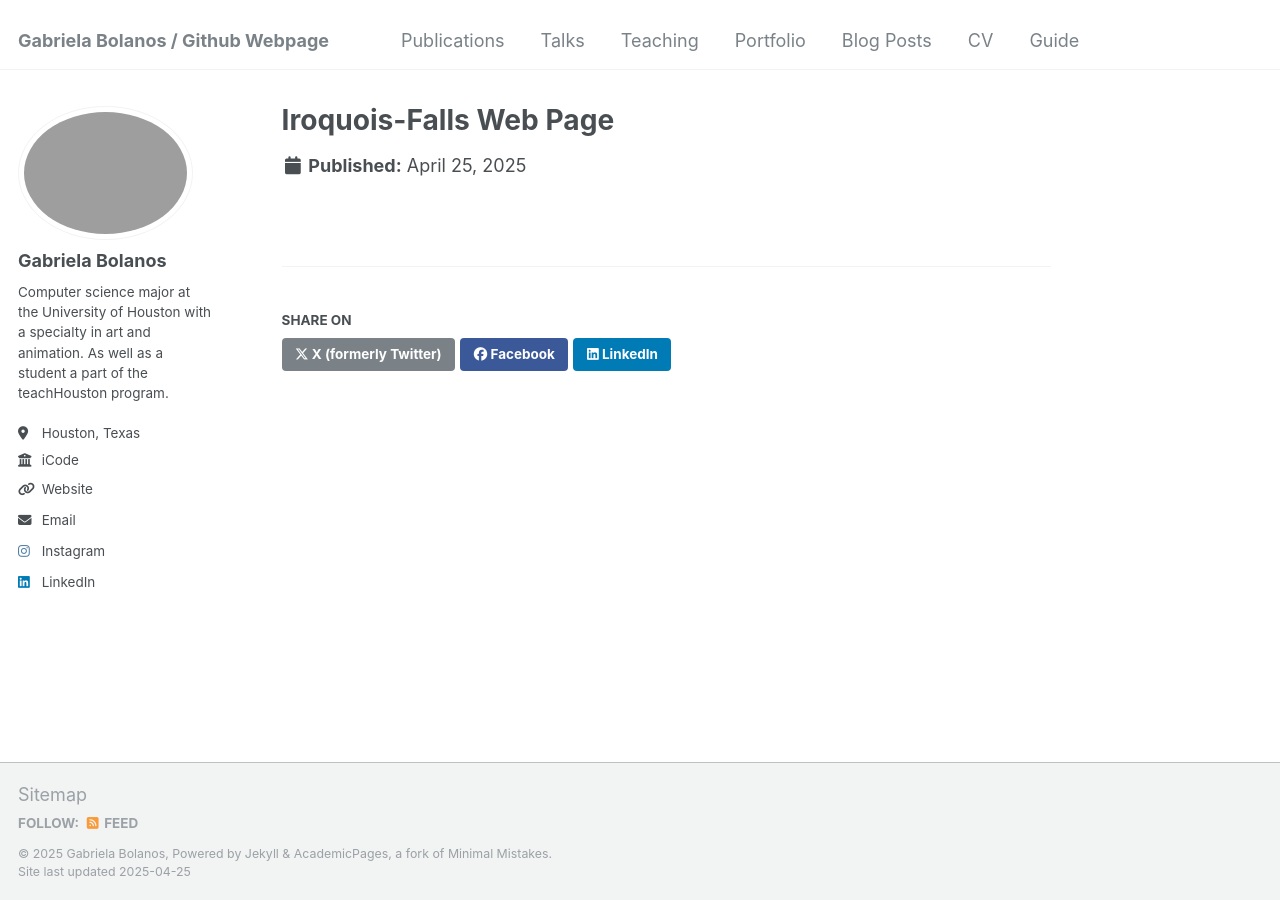
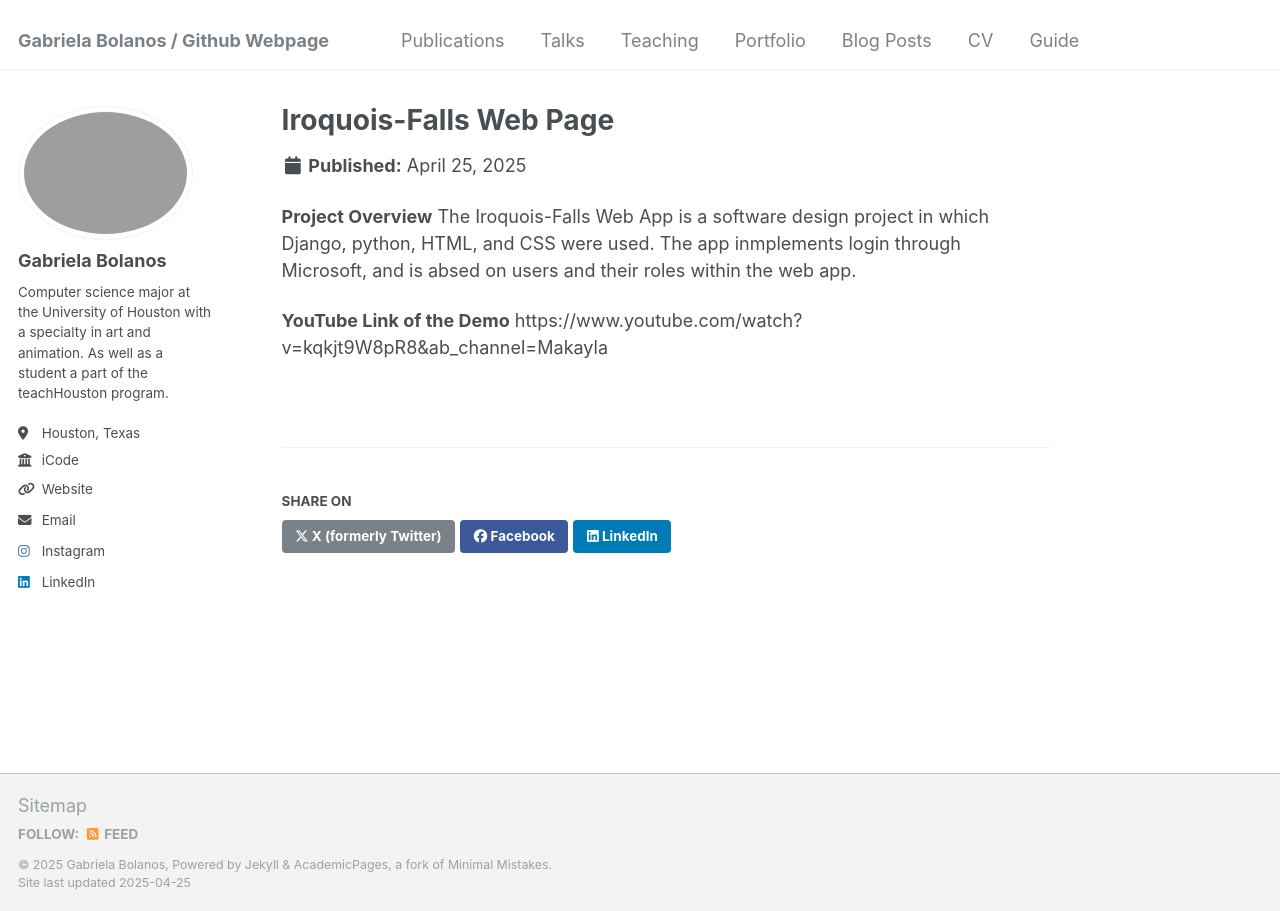
Before and after one commit to G-bolanos/g-bolanos, a Jekyll site: the page built from _portfolio/portfolio-1.md, in a window 1280 px wide. Built offline with Jekyll 4.4.1, drawn with Linux system fonts in a browser that asks for light colours; a file with an impossible date is left out.

Commit message:
Update portfolio-1.md

```diff
--- a/_portfolio/portfolio-1.md
+++ b/_portfolio/portfolio-1.md
@@ -3,3 +3,9 @@ title: "Iroquois-Falls Web Page"
 excerpt: "This is a YouTube link to a live demo of the Iroquois-Fall Web App"
 collection: portfolio
 ---
+
+**Project Overview**
+The Iroquois-Falls Web App is a software design project in which Django, python, HTML, and CSS were used. The app inmplements login through Microsoft, and is absed on users and their roles within the web app.
+
+**YouTube Link of the Demo**
+https://www.youtube.com/watch?v=kqkjt9W8pR8&ab_channel=Makayla
```
